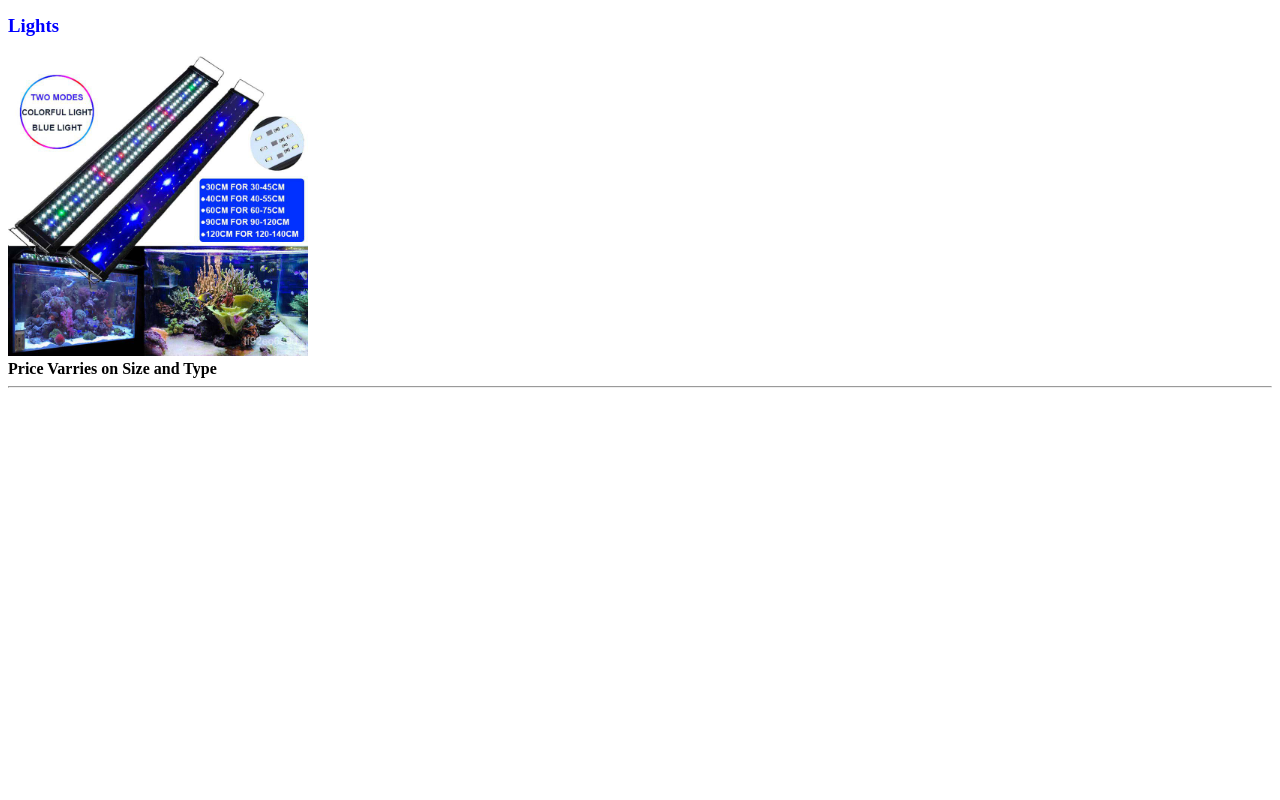
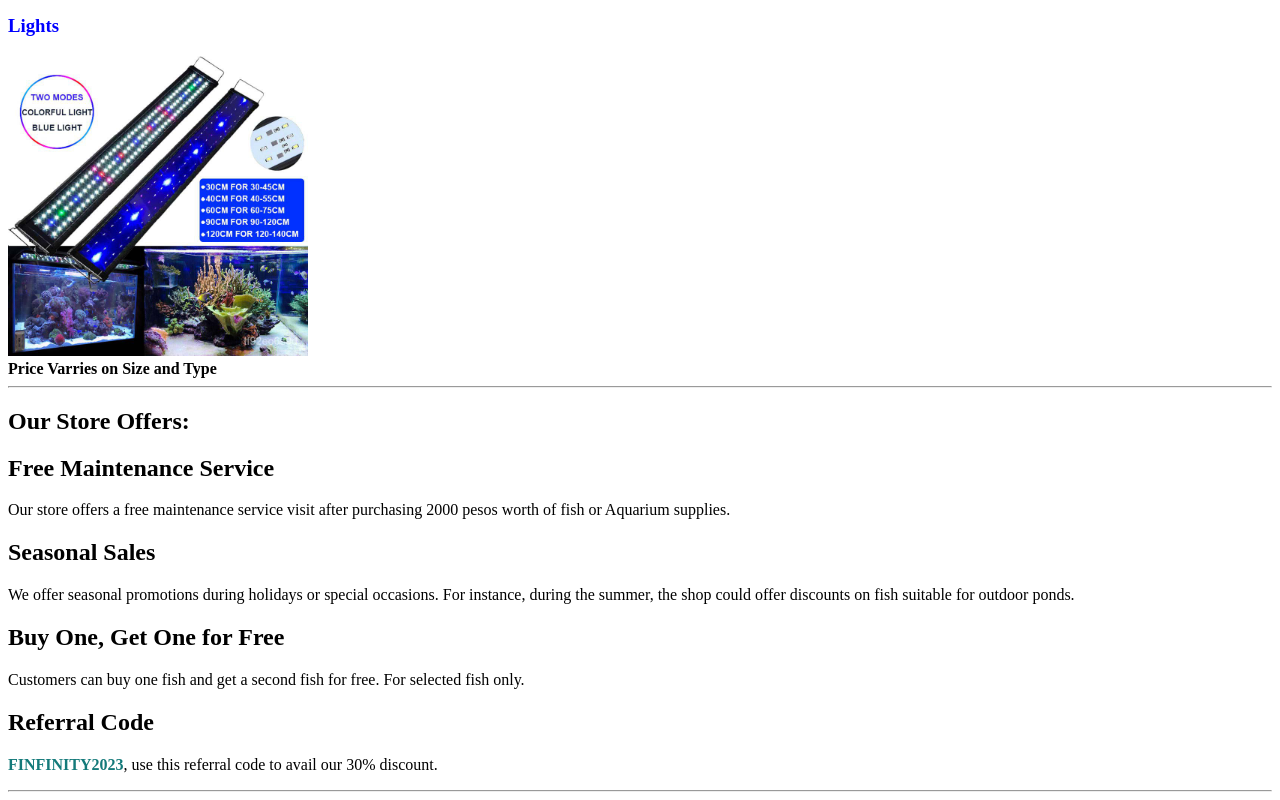
Before and after one commit to Beru444/Myonlinestore, a plain HTML site: page index.html in a window 1280 px wide. Shown: the part 6432-7232 px from the top of the page. Before the commit the page ends 6828 px from the top, so only its background shows below. Drawn offline with Linux system fonts and the light colour scheme.

Commit message:
Update index.html

```diff
--- a/index.html
+++ b/index.html
@@ -47,6 +47,7 @@
             </section>
         </article>
         <hr>
+
         <article id="Products">
 
                 <div>
@@ -120,11 +121,25 @@
                     <img src="AquariumSupplies/lights.jpg" alt="Aquarium Light" height="300">
                     <figcaption style="font-weight: bold;">Price Varries on Size and Type</figcaption>
                 </div>
-                <hr>
+
         </article>
-        <article id="Promos"></article>
+        <hr>
+        <article id="Promos">
+        <h1>Our Store Offers:</h1>
+        <h2>Free Maintenance Service</h2>
+        <p>Our store offers a free maintenance service visit after purchasing 2000 pesos worth of fish or Aquarium supplies.</p>
 
-        <article></article>
+        <h2>Seasonal Sales</h2>
+        <p>We offer seasonal promotions during holidays or special occasions. For instance, during the summer, the shop could offer discounts on fish suitable for outdoor ponds.</p>
+        <h2>Buy One, Get One for Free</h2>
+        <p>Customers can buy one fish and get a second fish for free. For selected fish only.</p>
+        <h1>Referral Code</h1>
+        <p><b style="color: rgb(20, 122, 122);">FINFINITY2023</b>, use this referral code to avail our 30% discount.</p>
+        </article>
+        <hr>
+        <article id="Contact">
+
+        </article>
     </main>
 </body>
 </html>
```
